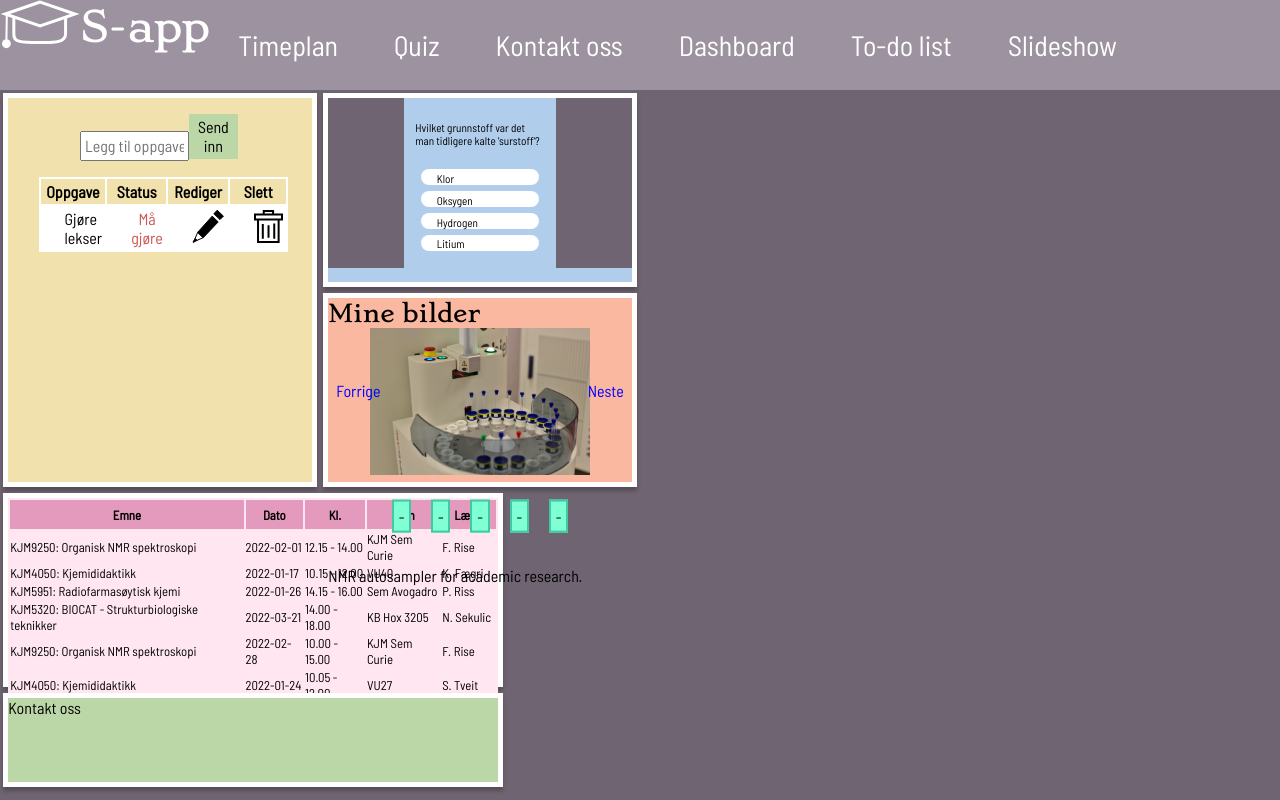
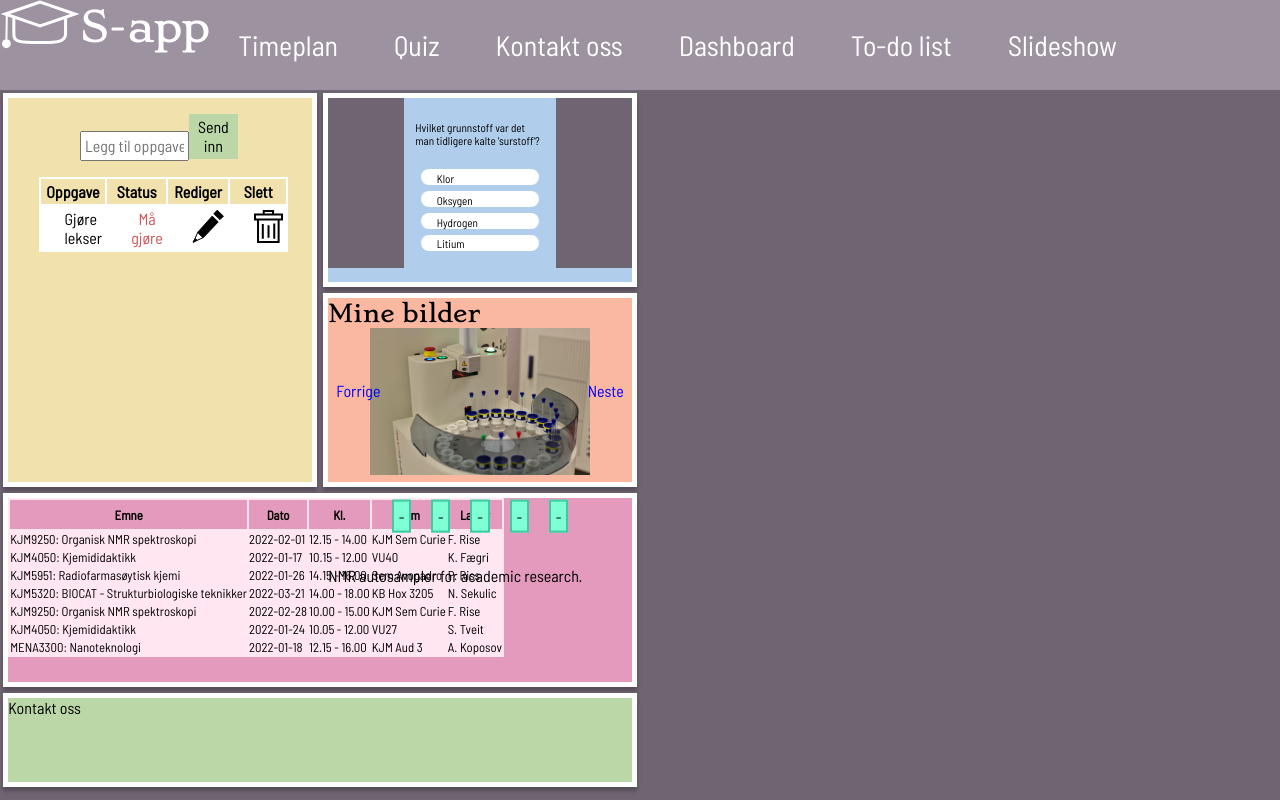
Before and after one commit to reiv003/Tema_4, a Vue app: page / in a window 1280 px wide. Shown: the top 800 px of the page. Built offline with nearby package versions, Linux system fonts and the light colour scheme.

Commit message:
Made kontaktform and timeplan the same witdth as the other components

```diff
--- a/src/views/Dashboard.vue
+++ b/src/views/Dashboard.vue
@@ -48,7 +48,7 @@ export default {
 
 .dashboard-components {
   margin-top: 0.2em;
-  max-width: 500px;
+  max-width: 750px;
   margin: 0.2em;
   box-shadow: 0px 4px 4px rgba(0, 0, 0, 0.25);
   font-size: 0.4em;
```
